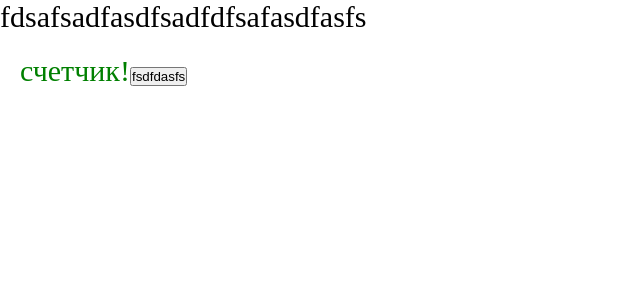
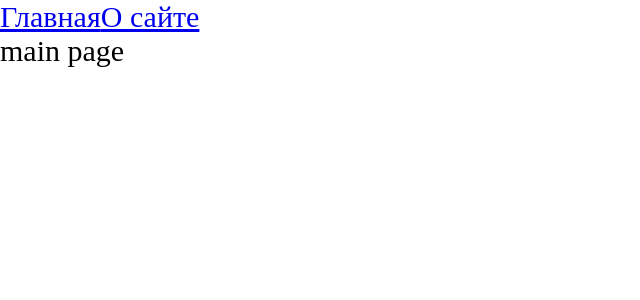
Before and after one commit to yan428v/client-web-tools, a React app: page / in a window 1280 px wide. Shown: the top 300 px of the page, without its empty margins (0-640 px from the left). Built offline with nearby package versions, Linux system fonts and the light colour scheme.

Commit message:
Add ReactRoutes, integrate async components

```diff
--- a/package.json
+++ b/package.json
@@ -15,6 +15,7 @@
     "@types/node": "^17.0.21",
     "@types/react": "^17.0.39",
     "@types/react-dom": "^17.0.11",
+    "@types/react-router-dom": "^5.3.3",
     "@types/webpack": "^5.28.0",
     "@types/webpack-dev-server": "^4.7.2",
     "css-loader": "^6.6.0",
@@ -32,6 +33,7 @@
   },
   "dependencies": {
     "react": "^17.0.2",
-    "react-dom": "^17.0.2"
+    "react-dom": "^17.0.2",
+    "react-router-dom": "^6.2.1"
   }
 }
--- a/src/App.tsx
+++ b/src/App.tsx
@@ -1,11 +1,20 @@
-import React from 'react';
-import Counter from "./components/Counter";
+import React, {Suspense} from 'react';
 import "./index.scss"
+import {Routes, Route, Link} from "react-router-dom";
+import {MainPageAsync} from "./pages/MainPage/MainPageAsync";
+import {AboutPageAsync} from "./pages/AboutPage/AboutPageAsync";
+
 const App = () => {
     return (
         <div className={"app"}>
-            fdsafsadfasdfsadfdfsafasdfasfs
-            <Counter/>
+            <Link to={""}>Главная</Link>
+            <Link to={"/about"}>О сайте</Link>
+            <Suspense fallback={<div>Loading...</div>}>
+                <Routes>
+                    <Route path={"/about"} element={<AboutPageAsync/>}/>
+                    <Route path={"/"} element={<MainPageAsync/>}/>
+                </Routes>
+            </Suspense>
         </div>
     );
 };
--- a/src/index.tsx
+++ b/src/index.tsx
@@ -1,7 +1,11 @@
 import {render} from "react-dom";
 import App from "./App";
+import {BrowserRouter} from "react-router-dom";
 
 render(
-    <App/>,
+
+    <BrowserRouter>
+    <App/>
+    </BrowserRouter>,
     document.getElementById("root")
 )
--- /dev/null
+++ b/src/pages/AboutPage/AboutPage.tsx
@@ -0,0 +1,11 @@
+import React from 'react';
+
+const AboutPage = () => {
+    return (
+        <div>
+            about page
+        </div>
+    );
+};
+
+export default AboutPage;
--- /dev/null
+++ b/src/pages/AboutPage/AboutPageAsync.tsx
@@ -0,0 +1,5 @@
+import {lazy} from "react";
+export const AboutPageAsync = lazy(() => new Promise(resolve => {
+// @ts-ignore
+    setTimeout(() => resolve(import("./AboutPage")), 1500)
+}))
--- /dev/null
+++ b/src/pages/MainPage/MainPage.tsx
@@ -0,0 +1,11 @@
+import React from 'react';
+
+const MainPage = () => {
+    return (
+        <div>
+            main page
+        </div>
+    );
+};
+
+export default MainPage;
--- /dev/null
+++ b/src/pages/MainPage/MainPageAsync.tsx
@@ -0,0 +1,5 @@
+import {lazy} from "react";
+export const MainPageAsync = lazy(() => new Promise(resolve => {
+// @ts-ignore
+    setTimeout(() => resolve(import("./MainPage")), 1500)
+}))
--- a/tsconfig.json
+++ b/tsconfig.json
@@ -4,7 +4,7 @@
     "noImplicitAny": true,                         // подсвечивает использование неявного типа any в коде.
     "module": "es6",                               // формат модулей для генерации кода (ES6).
     "target": "es5",                               // версия ECMAScript, для которой TypeScript будет компилировать код.
-    "jsx": "react-jsx",                                // поддержка JSX в стиле React.
+    "jsx": "react-jsx",                            // поддержка JSX в стиле React.
     "allowJs": true,                               // разрешает компиляцию .js файлов вместе с .ts.
     "moduleResolution": "node",                    // использует алгоритм Node.js для разрешения модулей, подходящий для работы с npm пакетами.
 //    "baseUrl": ".",                                // для абсолютного импорта
```
Also changed, not shown: 2 other files (tests, documents, lock files or other folders).
